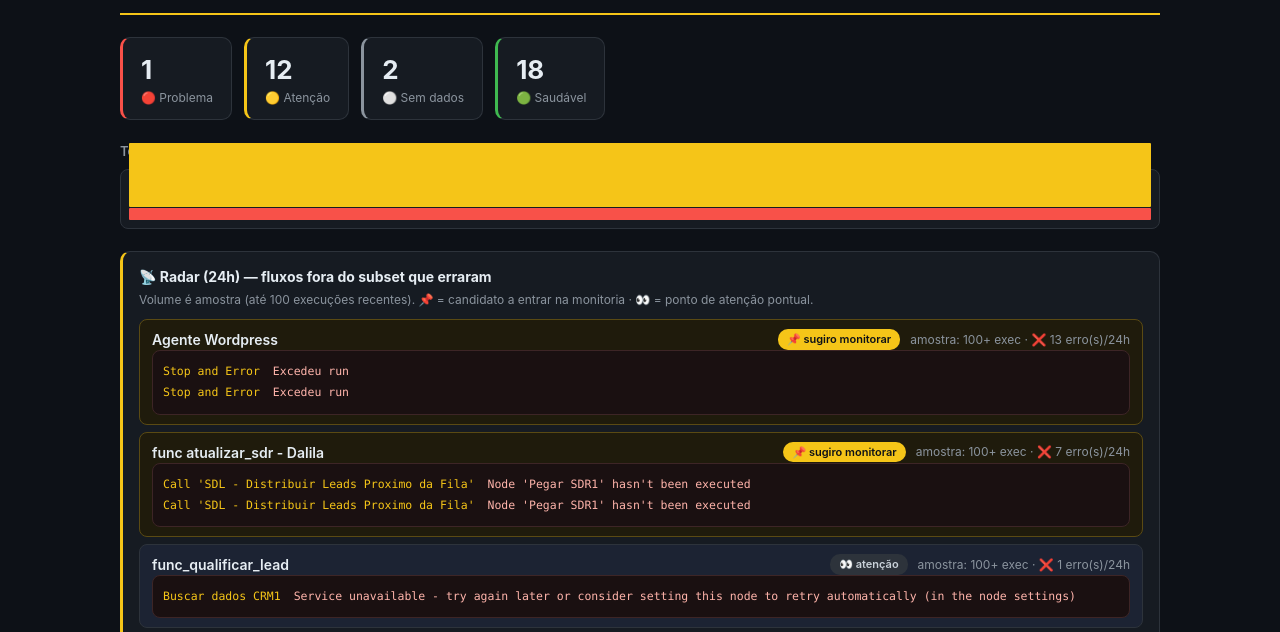
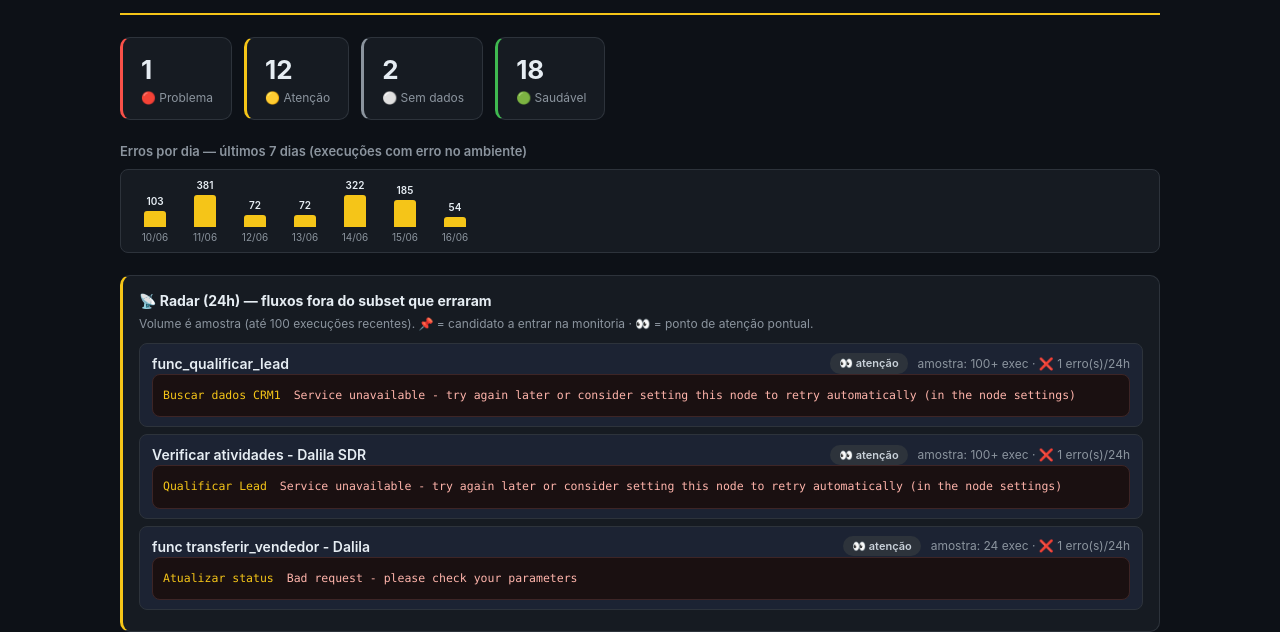
Before and after one commit to MtAlberone/salesops-saude-fluxos, a plain HTML site: page history/salesops-health-2026-06-16.html in a window 1280 px wide. Shown: the part 88-720 px from the top of the page. Drawn offline with Linux system fonts and the light colour scheme.

Commit message:
Relatório de saúde dos fluxos — 2026-06-16

```diff
--- a/history/salesops-health-2026-06-16.html
+++ b/history/salesops-health-2026-06-16.html
@@ -42,8 +42,12 @@ h1{margin:0;font-size:22px}h1 b{color:var(--amarelo)}
 .rbadge.sug{background:var(--amarelo);color:#0d1117}.rbadge.att{background:#2d333b;color:#c9d1d9}
 .rm{color:var(--mut);font-size:12px}
 .hist{margin:22px 0 6px}.hist h3{font-size:13px;color:var(--mut);margin:0 0 8px;font-weight:600}
-.spark{display:flex;gap:3px;align-items:flex-end;height:60px;background:var(--panel);border:1px solid var(--line);border-radius:8px;padding:8px}
-.hd{display:flex;flex-direction:column-reverse;gap:1px;flex:1}.hd i{display:block;border-radius:1px;min-height:2px}
+.spark{display:flex;gap:10px;align-items:flex-end;height:84px;background:var(--panel);border:1px solid var(--line);border-radius:8px;padding:10px 14px}
+.hd{display:flex;flex-direction:column;justify-content:flex-end;align-items:center;gap:5px;width:40px;flex:none;height:100%}
+.hd i{display:block;width:22px;border-radius:3px 3px 0 0;min-height:3px}
+.hd .hdl{font-size:10px;color:var(--mut);line-height:1}
+.hd .hdn{font-size:10px;color:var(--txt);line-height:1;font-weight:600}
+.hd:hover i{outline:1px solid var(--amarelo)}
 .foot{color:var(--mut);font-size:11px;margin-top:30px;border-top:1px solid var(--line);padding-top:12px}
 </style></head><body><div class="wrap">
 <header><h1>Saúde dos Fluxos <b>SalesOps</b></h1>
@@ -54,16 +58,8 @@ h1{margin:0;font-size:22px}h1 b{color:var(--amarelo)}
 <div class="kpi s"><div class="n">2</div><div class="l">⚪ Sem dados</div></div>
 <div class="kpi g"><div class="n">18</div><div class="l">🟢 Saudável</div></div>
 </div>
-<div class="hist"><h3>Tendência (últimos dias · barras = 🔴 problemas / 🟡 atenção)</h3><div class="spark"><span class="hd" title="2026-06-16: 1🔴 12🟡"><i style="height:12px;background:#f85149"></i><i style="height:64px;background:#f5c518"></i></span></div></div>
-<div class="radar"><h3>📡 Radar (24h) — fluxos fora do subset que erraram</h3><div class="rsub">Volume é amostra (até 100 execuções recentes). 📌 = candidato a entrar na monitoria · 👀 = ponto de atenção pontual.</div><div class="rcard sug">
-  <div class="rtop"><span class="rname">Agente Wordpress</span><span class="rbadge sug">📌 sugiro monitorar</span>
-    <span class="rm">amostra: 100+ exec · ❌ 13 erro(s)/24h</span></div>
-  <div class="errs"><div class="err"><span class="node">Stop and Error</span> Excedeu run</div><div class="err"><span class="node">Stop and Error</span> Excedeu run</div></div>
-</div><div class="rcard sug">
-  <div class="rtop"><span class="rname">func atualizar_sdr - Dalila</span><span class="rbadge sug">📌 sugiro monitorar</span>
-    <span class="rm">amostra: 100+ exec · ❌ 7 erro(s)/24h</span></div>
-  <div class="errs"><div class="err"><span class="node">Call 'SDL - Distribuir Leads Proximo da Fila'</span> Node 'Pegar SDR1' hasn't been executed</div><div class="err"><span class="node">Call 'SDL - Distribuir Leads Proximo da Fila'</span> Node 'Pegar SDR1' hasn't been executed</div></div>
-</div><div class="rcard ">
+<div class="hist"><h3>Erros por dia — últimos 7 dias (execuções com erro no ambiente)</h3><div class="spark"><span class="hd" title="2026-06-10: 103 erro(s)"><span class="hdn">103</span><i style="height:16px;background:#f5c518"></i><span class="hdl">10/06</span></span><span class="hd" title="2026-06-11: 381 erro(s)"><span class="hdn">381</span><i style="height:53px;background:#f5c518"></i><span class="hdl">11/06</span></span><span class="hd" title="2026-06-12: 72 erro(s)"><span class="hdn">72</span><i style="height:12px;background:#f5c518"></i><span class="hdl">12/06</span></span><span class="hd" title="2026-06-13: 72 erro(s)"><span class="hdn">72</span><i style="height:12px;background:#f5c518"></i><span class="hdl">13/06</span></span><span class="hd" title="2026-06-14: 322 erro(s)"><span class="hdn">322</span><i style="height:45px;background:#f5c518"></i><span class="hdl">14/06</span></span><span class="hd" title="2026-06-15: 185 erro(s)"><span class="hdn">185</span><i style="height:27px;background:#f5c518"></i><span class="hdl">15/06</span></span><span class="hd" title="2026-06-16: 54 erro(s)"><span class="hdn">54</span><i style="height:10px;background:#f5c518"></i><span class="hdl">16/06</span></span></div></div>
+<div class="radar"><h3>📡 Radar (24h) — fluxos fora do subset que erraram</h3><div class="rsub">Volume é amostra (até 100 execuções recentes). 📌 = candidato a entrar na monitoria · 👀 = ponto de atenção pontual.</div><div class="rcard ">
   <div class="rtop"><span class="rname">func_qualificar_lead</span><span class="rbadge att">👀 atenção</span>
     <span class="rm">amostra: 100+ exec · ❌ 1 erro(s)/24h</span></div>
   <div class="errs"><div class="err"><span class="node">Buscar dados CRM1</span> Service unavailable - try again later or consider setting this node to retry automatically (in the node settings)</div></div>
@@ -73,7 +69,7 @@ h1{margin:0;font-size:22px}h1 b{color:var(--amarelo)}
   <div class="errs"><div class="err"><span class="node">Qualificar Lead</span> Service unavailable - try again later or consider setting this node to retry automatically (in the node settings)</div></div>
 </div><div class="rcard ">
   <div class="rtop"><span class="rname">func transferir_vendedor - Dalila</span><span class="rbadge att">👀 atenção</span>
-    <span class="rm">amostra: 22 exec · ❌ 1 erro(s)/24h</span></div>
+    <span class="rm">amostra: 24 exec · ❌ 1 erro(s)/24h</span></div>
   <div class="errs"><div class="err"><span class="node">Atualizar status</span> Bad request - please check your parameters</div></div>
 </div></div>
 <div class="bar"><b style="font-size:12px">Status:</b>
```
Also changed, not shown: index.html (+9 -13 lines).
